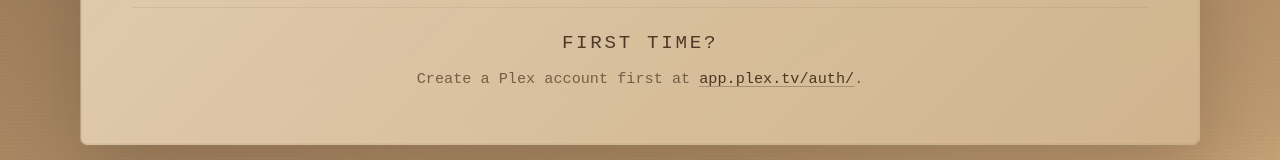
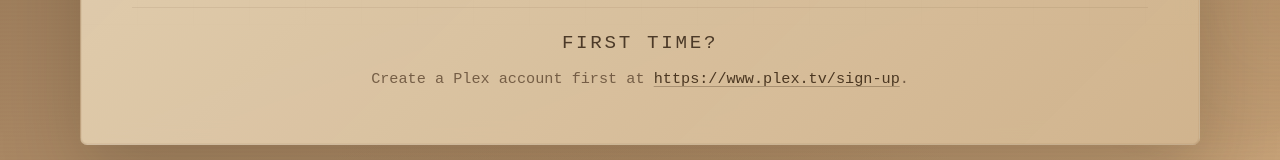
Before and after one commit to keocher/thekeoghcut, a React (Vite) app: page / in a window 1280 px wide. Shown: the part 568-728 px from the top of the page. Built offline with nearby package versions, Linux system fonts and the light colour scheme.

Commit message:
fixed plex link

```diff
--- a/src/App.tsx
+++ b/src/App.tsx
@@ -54,7 +54,7 @@
               target="_blank"
               rel="noreferrer"
             >
-              app.plex.tv/auth/
+              https://www.plex.tv/sign-up
             </a>
             .
           </p>
```
